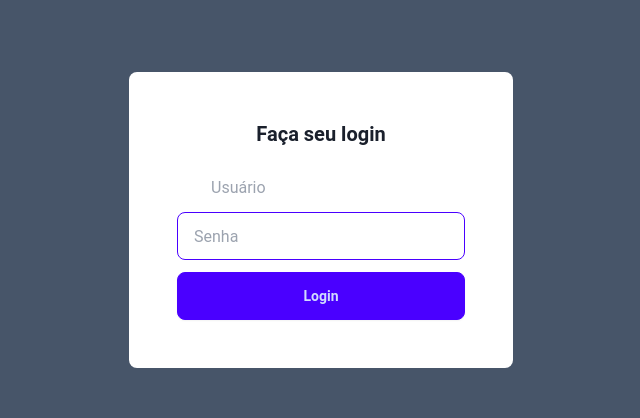
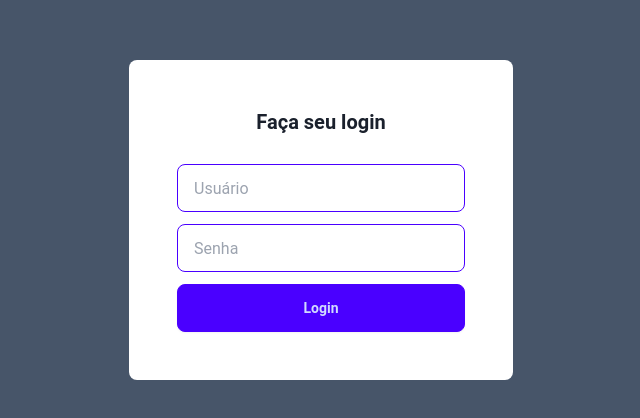
Before and after one commit to PedrohDavi/SOII_PROJECT, a React (Vite) app in the folder frontend/: page /login in a window 1280 px wide. Shown: the part 180-598 px from the top of the page, without its empty margins (319-959 px from the left). Built offline with nearby package versions, Linux system fonts and the light colour scheme.

Commit message:
update login

```diff
--- a/frontend/src/pages/Login.jsx
+++ b/frontend/src/pages/Login.jsx
@@ -31,6 +31,7 @@ export function Login({ setToken }) {
                 <input
                     placeholder="Usuário"
                     type='text'
+                    className="input input-primary w-full"
                     value={usuario}
                     onChange={(e) => setUsuario(e.target.value)}
                     isRequired />
```
